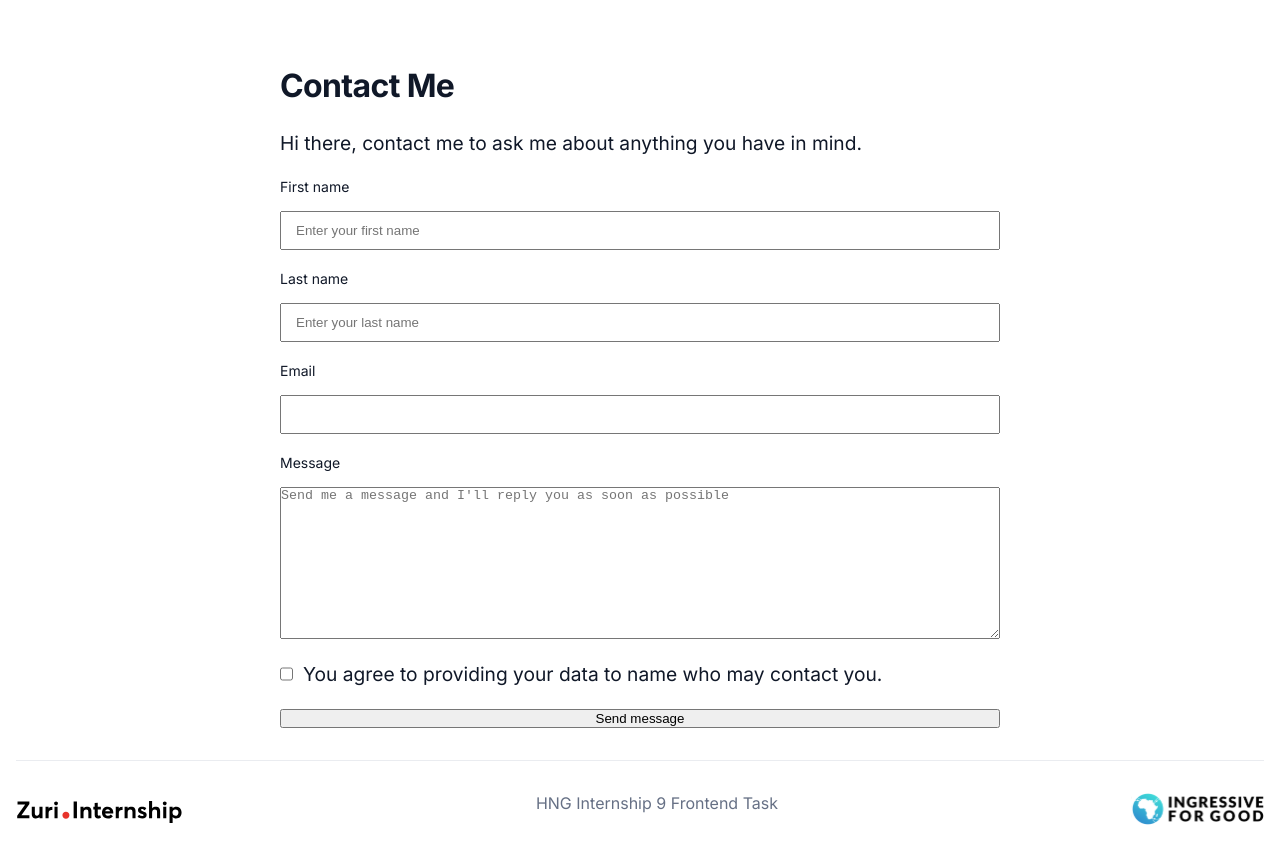
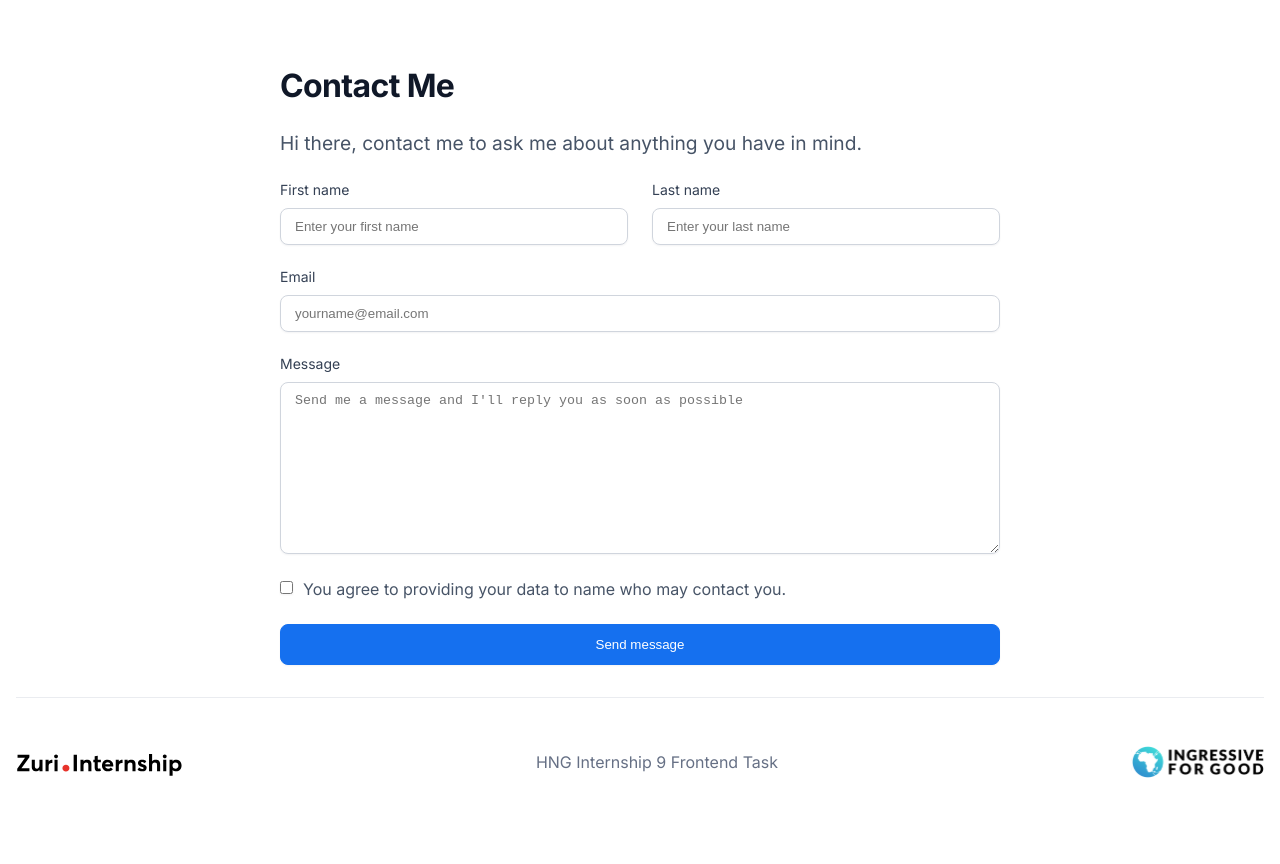
Before and after one commit to Jay035/Linktree-Project, a React (Create React App) app: page /contact in a window 1280 px wide. Shown: the top 864 px of the page. After the commit the page ends 842 px from the top, so only its background shows below. Built offline with nearby package versions, Linux system fonts and the light colour scheme.

Commit message:
style: updated styles on the contact page

```diff
--- a/src/App.css
+++ b/src/App.css
@@ -1,8 +1,8 @@
-@import url('https://fonts.googleapis.com/css2?family=Inter:wght@400;700&display=swap');
+@import url("https://fonts.googleapis.com/css2?family=Inter:wght@400;700&display=swap");
 
-:root{
+:root {
   --textColor: #101828;
-  --bgColor: #EAECF0;
+  --bgColor: #eaecf0;
 }
 
 * {
@@ -11,27 +11,27 @@
   box-sizing: border-box;
 }
 
-.hidden{
+.hidden {
   display: none;
 }
 
-.cursor-pointer{
+.cursor-pointer {
   cursor: pointer;
 }
 
-.App{
+.App {
   display: flex;
   justify-content: center;
   flex-direction: column;
   gap: 2rem;
-  padding: 4rem 1rem 3rem;
+  padding: 4rem 1rem 1rem;
   color: var(--textColor);
   font-weight: 500;
-  font-family: 'Inter', sans-serif;
+  font-family: "Inter", sans-serif;
 }
 
 /* profile section */
-.profile{
+.profile {
   display: flex;
   flex-direction: column;
   align-items: center;
@@ -39,21 +39,21 @@
   gap: 1.5rem;
 }
 
-.share-btn{
+.share-btn {
   position: absolute;
   top: 44px;
   right: 20px;
 }
 
-#share-btn-desktop{
+#share-btn-desktop {
   display: none;
 }
 
-.profile img{
+.profile img {
   width: 88px;
 }
 
-.profile p{
+.profile p {
   font-style: normal;
   font-weight: 700;
   font-size: 18px;
@@ -61,7 +61,7 @@
 }
 
 /* links section */
-.links{
+.links {
   display: flex;
   flex-direction: column;
   text-align: center;
@@ -70,7 +70,7 @@
   margin-top: 2rem;
 }
 
-.links a{
+.links a {
   background: var(--bgColor);
   border: 1px solid var(--bgColor);
   color: var(--textColor);
@@ -83,16 +83,15 @@
   font-size: 14px;
   line-height: 20px;
   text-decoration: none;
-  transition: all ease-in .3s;
+  transition: all ease-in 0.3s;
 }
 
-
-.links a:hover{
+.links a:hover {
   background: #eaecf041;
   border: 1px solid #000;
 }
 
-.social-media-links{
+.social-media-links {
   display: flex;
   justify-content: center;
   gap: 1.5rem;
@@ -102,32 +101,33 @@
 
 /* ------------------------------------------------------- */
 /* CONTACT page */
-form{
+form {
   display: flex;
   flex-direction: column;
   justify-content: space-between;
-  /* align-items: center; */
   min-height: 70vh;
   gap: 1.25rem;
   width: 100%;
   margin-inline: auto;
   max-width: 720px;
   font-size: 1rem;
+  line-height: 24px;
+  color: #475467;
 }
 
-form h1{
+form h1 {
   letter-spacing: -0.02em;
   line-height: 44px;
   color: var(--textColor);
 }
 
-form p{
+form p {
   font-size: 1.2rem;
   line-height: 30px;
 }
 
 form > section,
-form .name{
+form .name {
   display: inherit;
   flex-direction: column;
   gap: 1.25rem;
@@ -136,40 +136,71 @@ form .name{
 form .agreement.form-control {
   flex-direction: row;
   gap: 10px;
+  align-items: flex-start;
 }
 
-form .form-control{
+form input[type="checkbox"] {
+  margin-top: 7px;
+}
+
+form .form-control {
   display: flex;
   flex-direction: column;
-  gap: 1rem;
+  gap: 6px;
 }
 
-form label{
+form label {
   font-size: 14px;
+  color: #344054;
 }
 
-form input{
+form input,
+form textarea {
   padding: 10px 14px;
+  outline: none;
+  background: #ffffff;
+  border: 1px solid #d0d5dd;
+  box-shadow: 0px 1px 2px rgba(16, 24, 40, 0.05);
+  border-radius: 8px;
 }
 
-footer{
+form input,
+:placeholder-shown {
+  color: #667085;
+}
+
+.agreement p {
+  font-size: 1rem;
+}
+
+form button {
+  padding: 12px 20px;
+  background: #1570ef;
+  border: 1px solid #1570ef;
+  box-shadow: 0px 1px 2px rgba(16, 24, 40, 0.05);
+  border-radius: 8px;
+  color: #fff;
+}
+
+footer {
   display: flex;
   justify-content: flex-start;
+  align-items: center;
   flex-direction: column;
   gap: 1rem;
   width: 100%;
-  max-width: 600px;
-  margin-inline: auto;
+  max-width: 700px;
+  margin: 0 auto ;
   color: #667085;
   border-top: 1px solid var(--bgColor);
-  padding-block: 2rem;
+  padding-block: 3rem;
 }
 
-footer .zuri-logo{
+footer .zuri-logo {
   width: 9rem;
 }
 
-footer .I4G-Logo{
+footer .I4G-Logo {
   width: 6.19rem;
 }
 
@@ -177,56 +208,66 @@ footer .I4G-Logo{
 
 /* TABLET SCREEN SIZES */
 
-@media (min-width: 768px){
-  .profile p{
+@media (min-width: 768px) {
+  .profile p {
     font-size: 20px;
   }
 
-  .share-btn{
+  .share-btn {
     right: 13rem;
   }
 
-  #share-btn-mobile{
+  #share-btn-mobile {
     display: none;
   }
 
-  #share-btn-desktop{
+  #share-btn-desktop {
     display: flex;
   }
 
-  .links a{
+  .links a {
     font-size: 18px;
   }
 
-  footer{
+  /* contact page */
+  form .name {
     flex-direction: row;
     justify-content: space-between;
   }
 
-  .zuri-logo{
+  form .name input {
+    width: 348px;
+  }
+
+  footer {
+    flex-direction: row;
+    justify-content: space-between;
+  }
+
+  .zuri-logo {
     width: 10.42rem !important;
   }
 
-  .I4G-Logo{
+  .I4G-Logo {
     width: 8.3rem !important;
   }
 }
 
 /* LAPTOP SCREEN SIZES */
 
-@media (min-width: 1000px){
+@media (min-width: 1000px) {
   .links a,
-  footer{
+  footer {
     max-width: 800px;
   }
 }
 
-@media (min-width: 1200px){
-  .links a{
+@media (min-width: 1200px) {
+  .links a {
     max-width: 1152px;
   }
 
-  footer{
+  footer {
     max-width: 1360px;
   }
 }
--- a/src/pages/Contact.js
+++ b/src/pages/Contact.js
@@ -1,11 +1,11 @@
 export default function Contact() {
   return (
-    <form>
-      <h1>Contact Me</h1>
-      <p>Hi there, contact me to ask me about anything you have in mind.</p>
+    <form data-aos="fade-in">
+      <h1 data-aos="fade-up">Contact Me</h1>
+      <p data-aos="fade-up">Hi there, contact me to ask me about anything you have in mind.</p>
 
       <section>
-        <div className="name">
+        <div data-aos="fade-up" className="name">
           <div className=" form-control">
             <label htmlFor="first_name">First name</label>
             <input
@@ -28,11 +28,17 @@ export default function Contact() {
           </div>
         </div>
 
-        <div className=" form-control">
+        <div data-aos="fade-up" className=" form-control">
           <label htmlFor="email">Email</label>
-          <input type="text" name="" id="email" />
+          <input
+            type="text"
+            name=""
+            id="email"
+            placeholder="yourname@email.com"
+          />
         </div>
-        <div className="form-control">
+
+        <div data-aos="fade-up" className="form-control">
           <label htmlFor="message">Message</label>
           <textarea
             name="message"
@@ -44,7 +50,7 @@ export default function Contact() {
           ></textarea>
         </div>
 
-        <div className="agreement form-control">
+        <div data-aos="fade-up" className="agreement form-control">
           <input type="checkbox" name="" id="checkbox" />
           <p>
             You agree to providing your data to {`name`} who may contact you.
```
